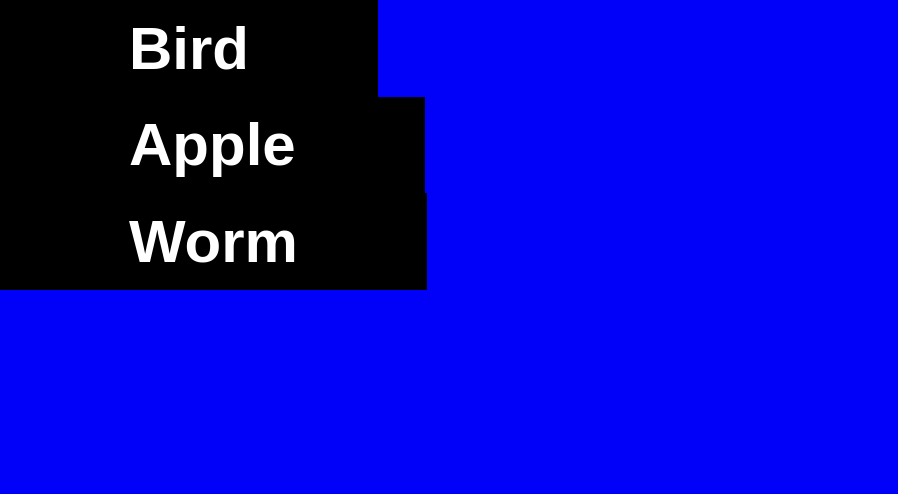
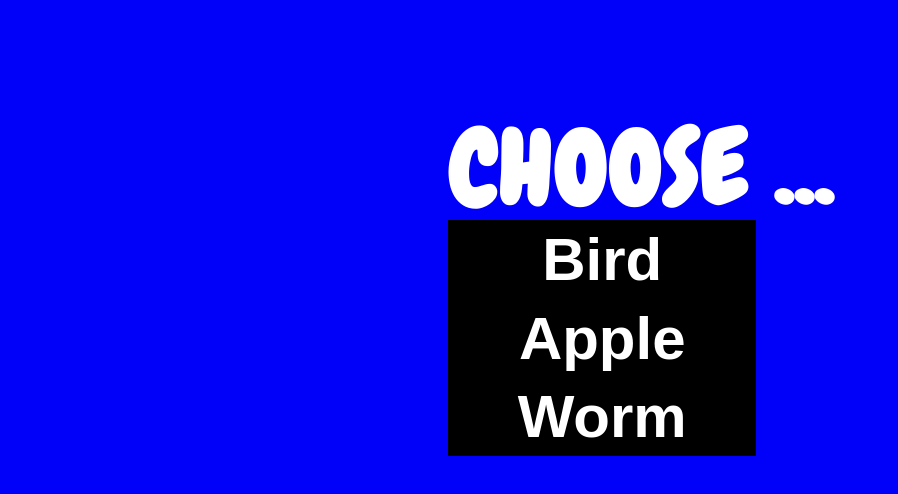
Before and after one commit to r-andrew-dev/RPS-Multiplayer, a plain HTML site: page index.html in a window 1280 px wide. Both pictures are taken after a click on the button "Start". Shown: the whole page, without its empty margins (0-898 px from the left). Drawn offline with nearby package versions, Linux system fonts and the light colour scheme.

Commit message:
more styling to buttons, psuedo code added

```diff
--- a/assets/css/style.css
+++ b/assets/css/style.css
@@ -5,14 +5,7 @@
 
 body {
     background-color: #0100F8;
-}
 
-h1 {
-    color: white;
-    font-family: 'Chewy', cursive;
-    font-size: 100px;
-    font-weight: bold;
-    letter-spacing: 2px;
 }
 
 .button {
@@ -27,6 +20,23 @@ h1 {
     outline: none;
     border: 1px solid black;
 }
+
+.button:hover {
+    background-color: #00F802;
+    color: white;
+    font-size: 100px;
+    font-weight: bold;
+
+}
+
+.font-effect-3d-float {
+    color: white;
+    font-family: 'Chewy', cursive;
+    font-size: 100px;
+    font-weight: bold;
+    letter-spacing: 2px;
+}
+
 #start-button {
 
     position: relative;
@@ -36,23 +46,31 @@ h1 {
 
 }
 
-#start-button:hover {
-    background-color: #00F802;
-    color: white;
-    font-size: 100px;
-    font-weight: bold;
-
-}
-
 #start-div {
     position: fixed;
     top: 30%;
     left: 35%;
 }
 
+#choose-div {
+    position: fixed;
+    top: 15%;
+    left: 35%;
+}
+
 .choice {
-    /* position: relative;
-    top: 30%;
-    left: 45%; */
+    width: 80%;
+}
+
+#Choice-0:active {
+    background-color: purple;
+}
+
+#Choice-1:active {
+    background-color: orange;
 
 }
+
+#Choice-2:active {
+    background-color: pink;
+}
--- a/assets/javascript/app.js
+++ b/assets/javascript/app.js
@@ -1,3 +1,19 @@
+// At start of game, player will see welcome screen.
+// When button is clicked, player added will need to be established in the database
+// (could this be as simple as a click count?  -- No, refreshing would not change the clickcount, could create discrepencies)
+// AND will need to check if there are any players present, and if so how many.
+// If there is one player present, user would be added to current session. +++ AND scren displaying "waiting for another player to join... " would display. A function would run
+// (There also needs to be some piece of code checking if one of the players tries to close out of the session, maybe ask if they really want to leave, and then update the number of players, accordingly)
+// If there are two players present, a new session would need to be created.
+// One the next screen, user will see choices. "bird", "apple", "worm".
+// User makes a choice. On button click, screen will show user their choice with a picture and also push that choice to the database.
+// Then every second a function will run to check wether other choice has been made.
+// Once other choice is made, the computer will need to pull the two choices and run the comparison.
+//  Bird eats worm, worm eats apple, apple crushes bird.
+// Game should display the results to the user, tally them a win or loss appropriately, show them a play again? or Done, button. Selecting Play again should take them back
+// to CHOICE screen with wins/losses still displaying whereas selecting Done. should take them back to welcome screen and score is reset and they are removed from the database. (player does not need to see this).
+
+
 var firebaseConfig = {
     apiKey: "AIzaSyDsuTaxT1Wc8hrJB69jUMwVCJ_M1f8dQow",
     authDomain: "rps-multiplayer-2ee79.firebaseapp.com",
@@ -18,15 +34,21 @@ var firebaseConfig = {
 
     $("#start-div").hide();
 
-    chooseDiv = $("<div class='choose-div'>");
+    chooseDiv = $("<div id='choose-div'>");
+
+    chooseHead = $("<h2 class='font-effect-3d-float' id='choice-text'>");
+
+    chooseHead.text("CHOOSE ... ");
+
+    chooseDiv.append(chooseHead);
 
     var choices = ["Bird", "Apple", "Worm"];
 
     for (i = 0; i < choices.length; i++) {
-      button = $("<button class='choice button' id=" + i + ">");
+      button = $("<button class='button choice' id='Choice-" + i + "'><br>");
       button.text(choices[i])
       chooseDiv.append(button);
-      chooseDiv.append("<br>");
+      chooseDiv.append("<br>")
 
     }
 
```
